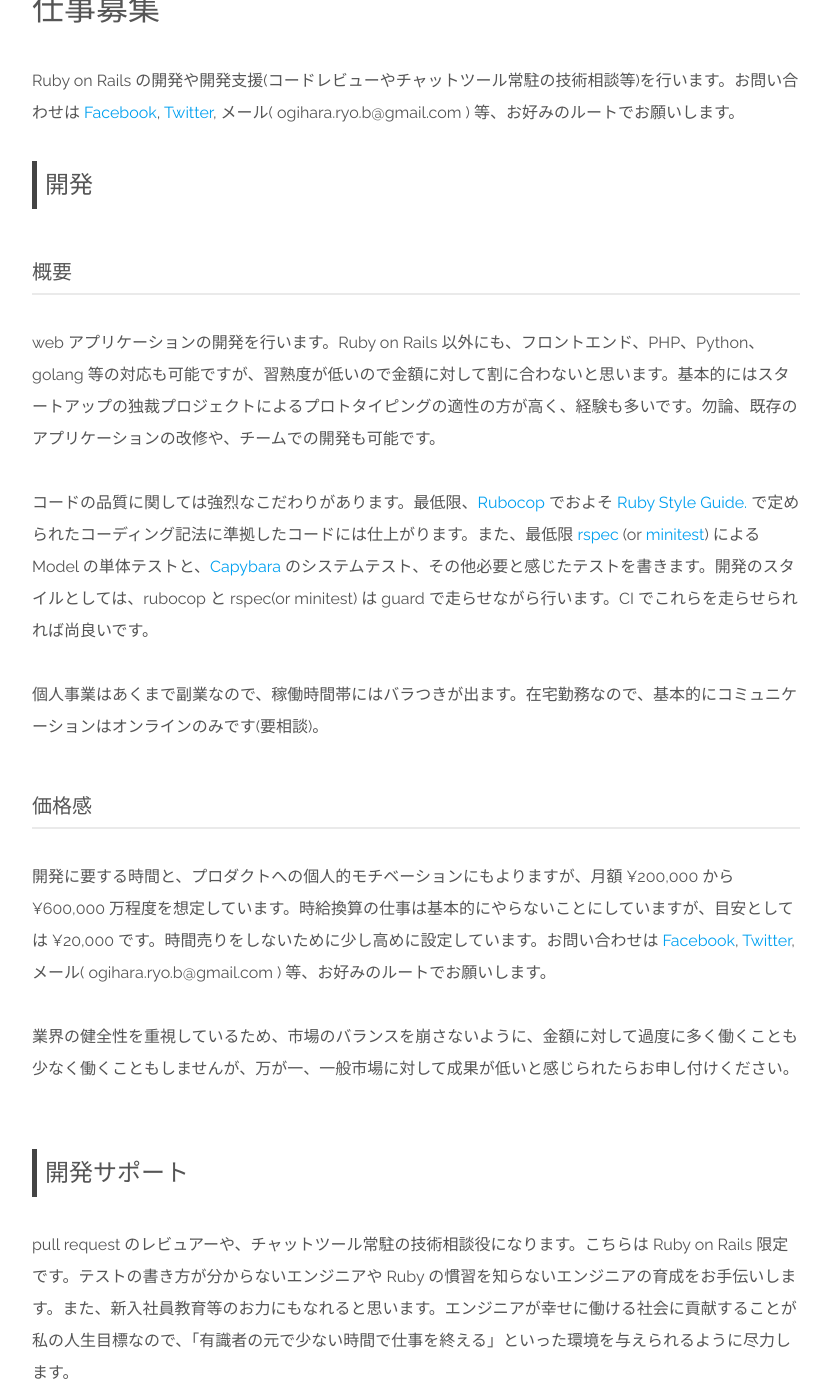
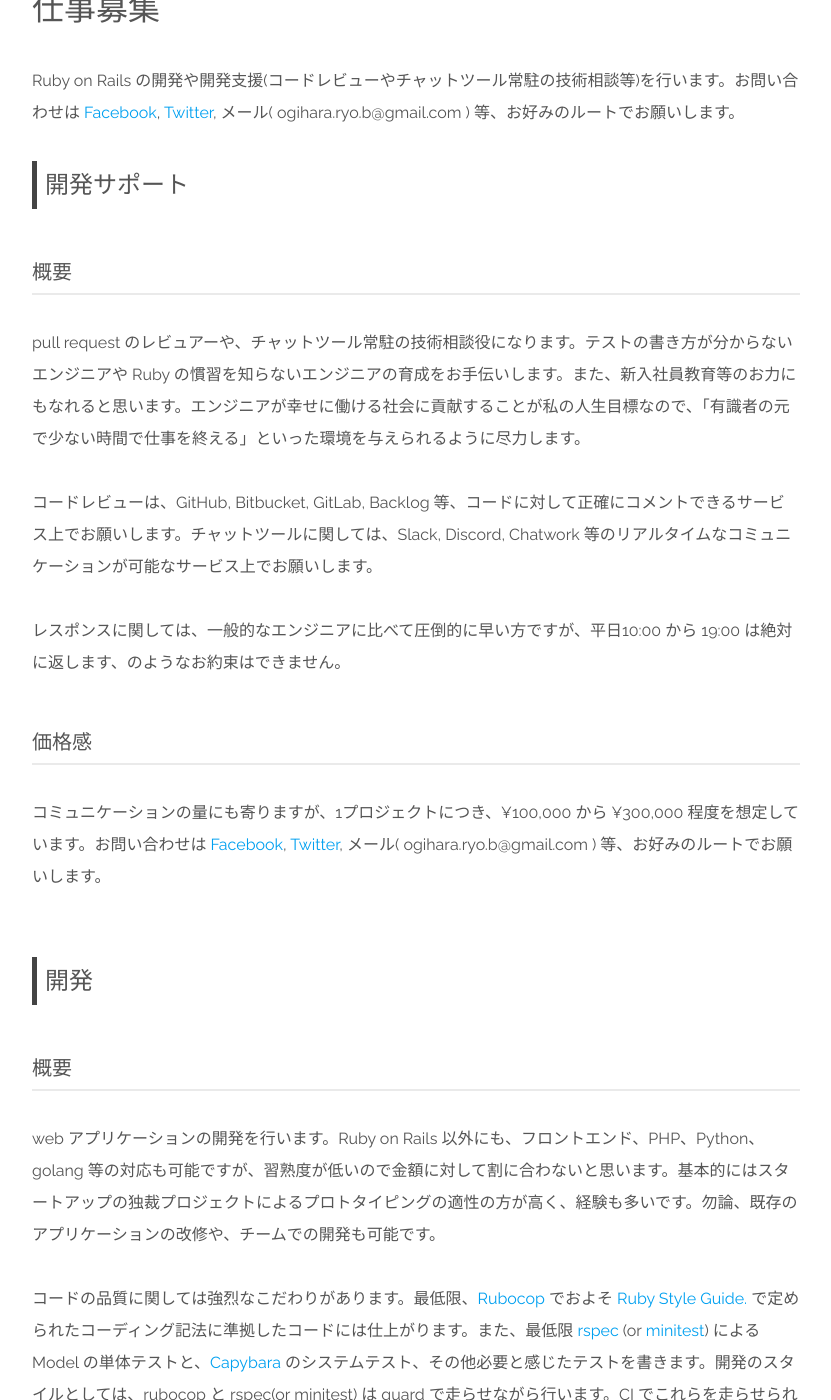
Before and after one commit to ryo-ryukalice/ogihara-ryo.github.io, a Jekyll site: the page built from business.md, in a window 1280 px wide and 1400 px high, scrolled down 209 px. Shown: the whole window, without its empty margins (224-1055 px from the left). Built offline with Jekyll 4.4.1, drawn with Linux system fonts in a browser that asks for light colours; nearby versions of some CDN libraries; some of the changed text lies outside the part shown.

Commit message:
Update business.md

```diff
--- a/business.md
+++ b/business.md
@@ -7,6 +7,20 @@ permalink: /business
 # 仕事募集
 
 Ruby on Rails の開発や開発支援(コードレビューやチャットツール常駐の技術相談等)を行います。お問い合わせは [Facebook](https://www.facebook.com/ryo.ogihara.5), [Twitter](https://twitter.com/OgiharaRyo), メール( `ogihara.ryo.b@gmail.com` ) 等、お好みのルートでお願いします。
+
+## 開発サポート
+
+### 概要
+
+pull request のレビュアーや、チャットツール常駐の技術相談役になります。テストの書き方が分からないエンジニアや Ruby の慣習を知らないエンジニアの育成をお手伝いします。また、新入社員教育等のお力にもなれると思います。エンジニアが幸せに働ける社会に貢献することが私の人生目標なので、「有識者の元で少ない時間で仕事を終える」といった環境を与えられるように尽力します。
+
+コードレビューは、GitHub, Bitbucket, GitLab, Backlog 等、コードに対して正確にコメントできるサービス上でお願いします。チャットツールに関しては、Slack, Discord, Chatwork 等のリアルタイムなコミュニケーションが可能なサービス上でお願いします。
+
+レスポンスに関しては、一般的なエンジニアに比べて圧倒的に早い方ですが、平日10:00 から 19:00 は絶対に返します、のようなお約束はできません。
+
+### 価格感
+
+コミュニケーションの量にも寄りますが、1プロジェクトにつき、¥100,000 から ¥300,000 程度を想定しています。お問い合わせは [Facebook](https://www.facebook.com/ryo.ogihara.5), [Twitter](https://twitter.com/OgiharaRyo), メール( `ogihara.ryo.b@gmail.com` ) 等、お好みのルートでお願いします。
 
 ## 開発
 
@@ -23,15 +37,3 @@ web アプリケーションの開発を行います。Ruby on Rails 以外に
 開発に要する時間と、プロダクトへの個人的モチベーションにもよりますが、月額 ¥200,000 から ¥600,000 万程度を想定しています。時給換算の仕事は基本的にやらないことにしていますが、目安としては ¥20,000 です。時間売りをしないために少し高めに設定しています。お問い合わせは [Facebook](https://www.facebook.com/ryo.ogihara.5), [Twitter](https://twitter.com/OgiharaRyo), メール( `ogihara.ryo.b@gmail.com` ) 等、お好みのルートでお願いします。
 
 業界の健全性を重視しているため、市場のバランスを崩さないように、金額に対して過度に多く働くことも少なく働くこともしませんが、万が一、一般市場に対して成果が低いと感じられたらお申し付けください。
-
-## 開発サポート
-
-pull request のレビュアーや、チャットツール常駐の技術相談役になります。こちらは Ruby on Rails 限定です。テストの書き方が分からないエンジニアや Ruby の慣習を知らないエンジニアの育成をお手伝いします。また、新入社員教育等のお力にもなれると思います。エンジニアが幸せに働ける社会に貢献することが私の人生目標なので、「有識者の元で少ない時間で仕事を終える」といった環境を与えられるように尽力します。
-
-コードレビューは、GitHub, Bitbucket, GitLab, Backlog 等、コードに対して正確にコメントできるサービス上でお願いします。チャットツールに関しては、Slack, Discord, Chatwork 等のリアルタイムなコミュニケーションが可能なサービス上でお願いします。
-
-レスポンスに関しては、一般的なエンジニアに比べて圧倒的に早い方ですが、平日10:00 から 19:00 は絶対に返します、のようなお約束はできません。
-
-### 価格感
-
-コミュニケーションの量にも寄りますが、1プロジェクトにつき、¥100,000 から ¥300,000 程度を想定しています。お問い合わせは [Facebook](https://www.facebook.com/ryo.ogihara.5), [Twitter](https://twitter.com/OgiharaRyo), メール( `ogihara.ryo.b@gmail.com` ) 等、お好みのルートでお願いします。
```
